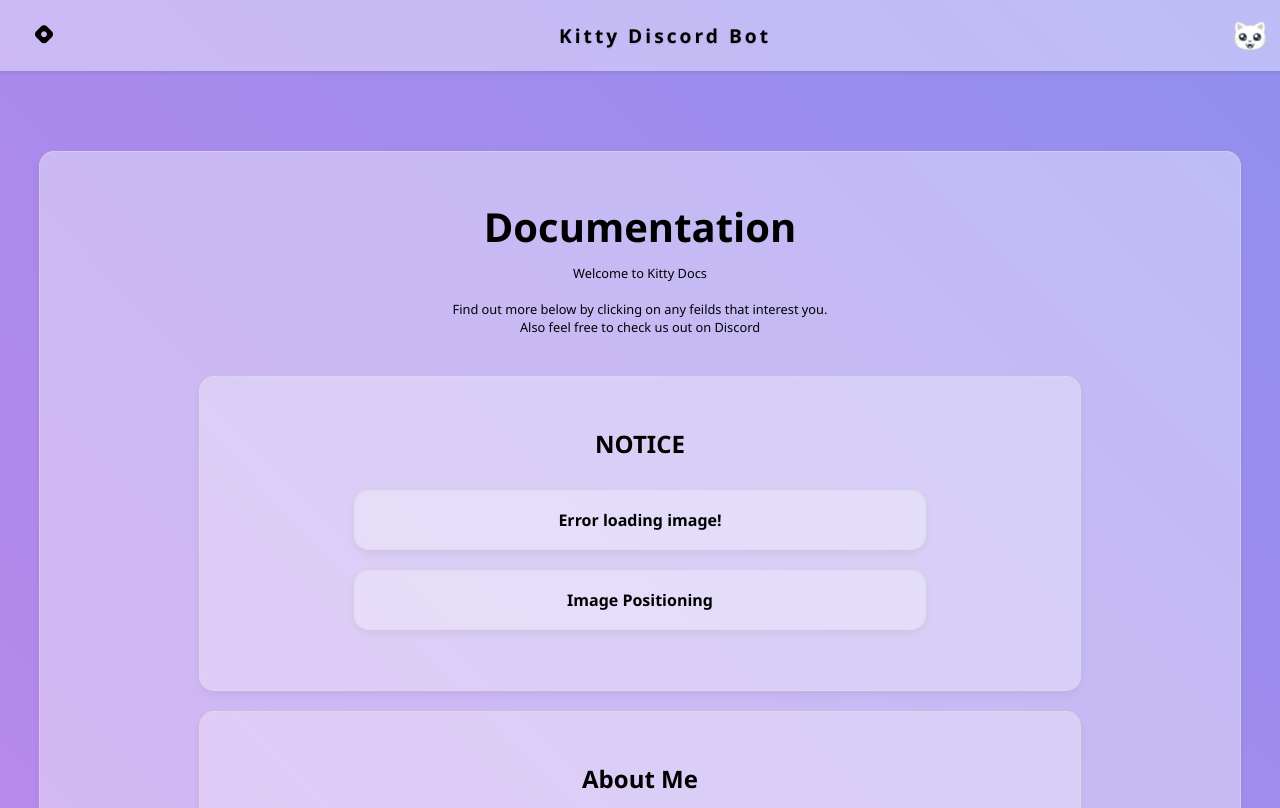
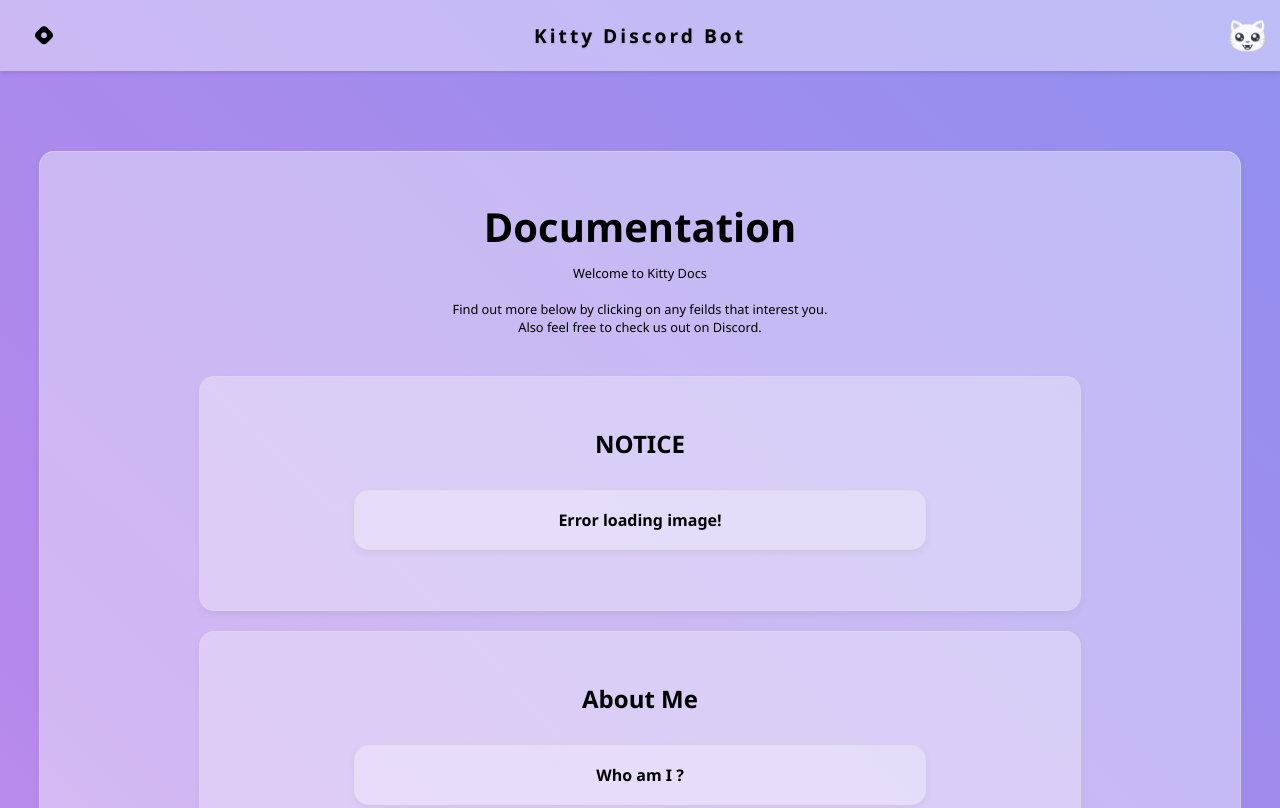
Before and after one commit to mrrias/KittyDocs, a plain HTML site: page index.html in a window 1280 px wide. Shown: the top 808 px of the page. Drawn offline with Linux system fonts and the light colour scheme.

Commit message:
Logo position error fixed

```diff
--- a/index.html
+++ b/index.html
@@ -19,11 +19,13 @@
       <div class="header">
         <button id="mode"><i class="fab fa-hashnode"></i></button>
         <p>Kitty Discord Bot</p>
-        <img
-          src="/Images/kitty-temp-logo.png"
-          alt="Kitty Logo"
-          class="kitty-logo"
-        />
+        <a href=""></a>
+          <img
+            src="/Images/kitty-temp-logo.png"
+            alt="Kitty Logo"
+            class="kitty-logo"
+          />
+        </a>
       </div>
 
       <!-- Content -->
@@ -33,7 +35,7 @@
           <p class="sub-title">
             Welcome to Kitty Docs <br /><br />
             Find out more below by clicking on any feilds that interest you.<br />
-            Also feel free to check us out on Discord
+            Also feel free to check us out on Discord.
           </p>
 
           <!-- Notice -->
@@ -51,14 +53,6 @@
                 but I will need to look more into it <br />
                 <br />
                 <i>Thanks for your patience.</i>
-              </p>
-            </div>
-            <div class="sub-card">
-              <h2 class="sub-card-title">Image Positioning</h2>
-              <p class="sub-card-info">
-                Also an error with the logo position on page. <br />
-                All will be fixed as soon as possible <br /><br />
-                <i>Sorry for the trouble</i>
               </p>
             </div>
           </div>
--- a/styles.css
+++ b/styles.css
@@ -51,19 +51,15 @@ body {
   }
 }
 
-/* HEADER */
 .header {
   display: flex;
-  margin-bottom: 80px;
   flex-direction: row;
   justify-content: center;
   align-items: center;
   position: relative;
   text-align: center;
-  padding: 10px;
-  padding-bottom: 3px;
-  padding-top: 3px;
-  padding-left: 60px;
+  margin-bottom: 80px;
+  padding: 3px 60px;
   background-color: rgba(255, 255, 255, 0.4);
   font-size: 1.2em;
   font-weight: bold;
@@ -78,26 +74,30 @@ body {
   color: #fff;
 }
 
-.kitty-logo {
-  width: 5%;
-  height: 5%;
-  object-fit: scale-down;
-  padding: 30px;
-  margin: 0;
-  position: fixed;
-  right: -2.5%;
-}
-
 button {
+  position: absolute;
+  left: 5px;
+  top: 50%;
+  transform: translateY(-50%);
   font-size: large;
   background: transparent;
   border: none;
   padding: 30px;
   margin: 0;
-  position: absolute;
-  left: 5px;
   cursor: pointer;
   color: inherit;
+}
+
+.kitty-logo {
+  position: absolute;
+  right: 10px;
+  top: 50%;
+  transform: translateY(-50%);
+  object-fit: scale-down;
+  width: 45px;
+  height: auto;
+  margin: 0;
+  opacity: 90%;
 }
 
 /* FOOTER */
```
